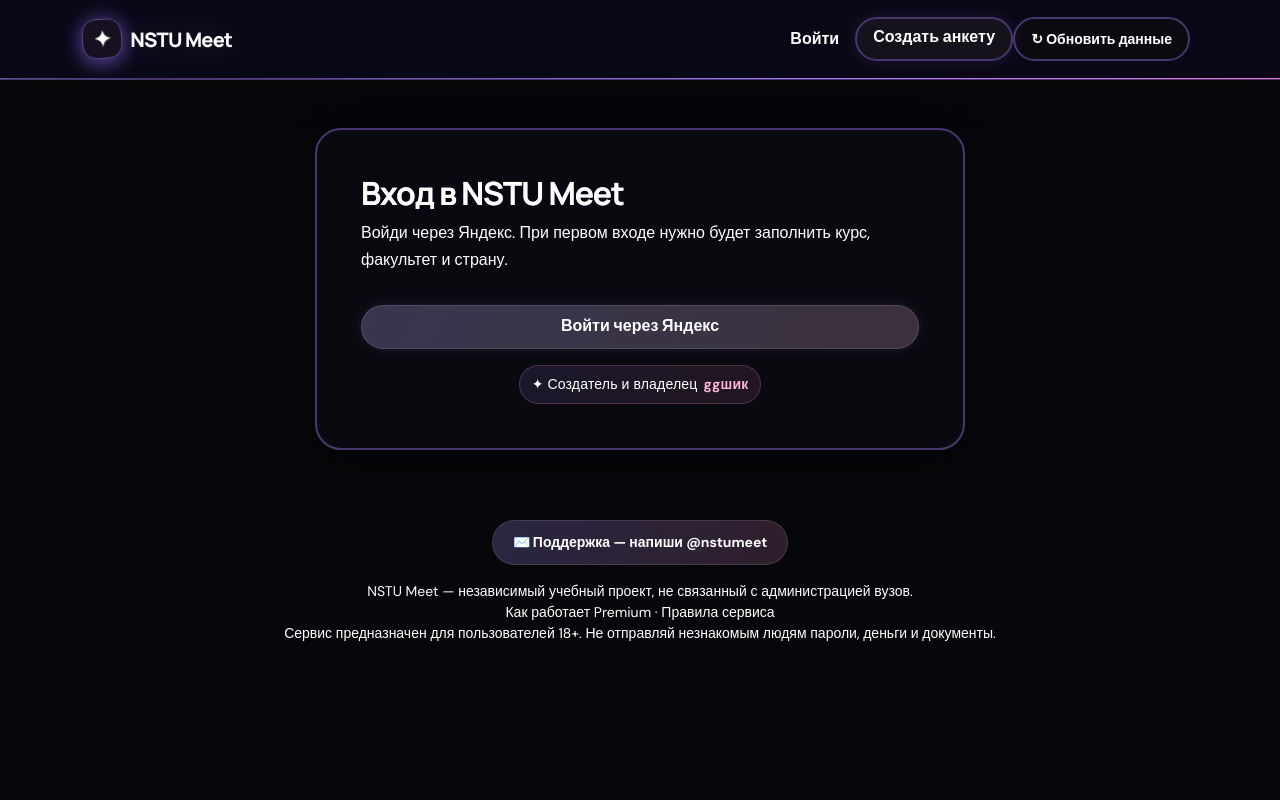
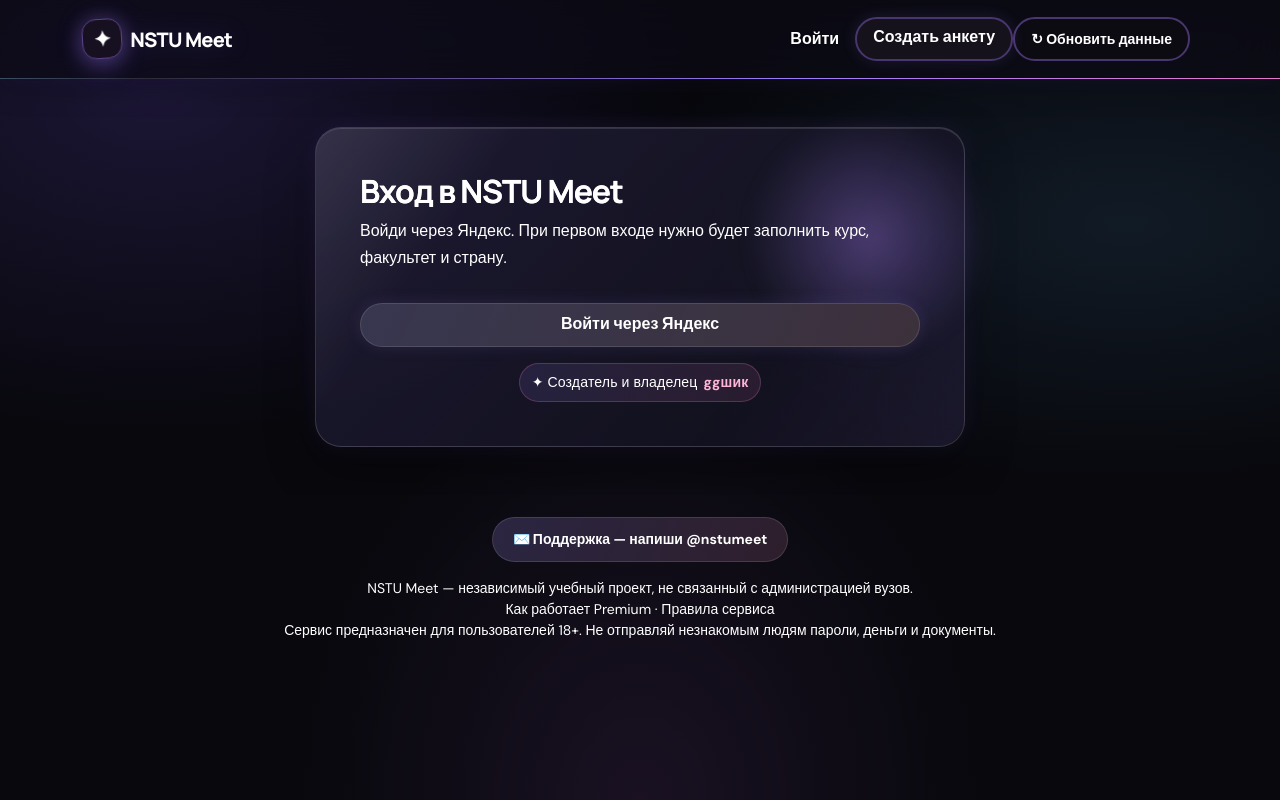
Before and after one commit to ggshik369/nstu-meet, a Flask app: page /login in a window 1280 px wide. Run offline with Flask 3, Linux system fonts and the light colour scheme; some libraries are stand-ins or nearby versions.

Commit message:
Apply liquid glass surfaces and login animations

```diff
--- a/static/style.css
+++ b/static/style.css
@@ -407,3 +407,36 @@ img{content-visibility:auto}
   .brand-orb,.feature-icon,.chat-shell,.message-row{animation:none!important}
   .btn-primary:after,.support-button:after{display:none!important}
 }
+
+/* v6 liquid glass: unified translucent surfaces and soft neon edge light */
+:root{--glass-stroke:rgba(255,255,255,.16)}
+body{background:radial-gradient(ellipse at 12% 12%,rgba(126,91,255,.16),transparent 34%),radial-gradient(ellipse at 88% 28%,rgba(95,190,255,.10),transparent 32%),radial-gradient(ellipse at 50% 100%,rgba(202,113,255,.09),transparent 38%),#08080d!important}
+.panel,.profile-side,.person-card,.chat-shell,.chat-list-item,.section-hero,.premium-hero,.empty-state,.form-shell,.hero,.hero-card,.feature,.feature-card,.glass-card,.stat-card,.info-card,.content-card,.lecture-card,.listing-card,.group-card,.match-card,.like-card,.profile-card,.auth-card,.welcome-card{
+ position:relative;isolation:isolate;overflow:hidden;background:linear-gradient(135deg,rgba(34,30,57,.78),rgba(17,17,29,.72))!important;border:1px solid var(--glass-stroke)!important;
+ box-shadow:0 18px 48px rgba(0,0,0,.34),inset 0 1px 0 rgba(255,255,255,.12),0 0 24px rgba(143,108,255,.10)!important;
+ backdrop-filter:blur(22px) saturate(155%);-webkit-backdrop-filter:blur(22px) saturate(155%);
+ transition:transform .32s cubic-bezier(.2,.8,.2,1),border-color .32s,box-shadow .32s,background .32s}
+.panel:before,.profile-side:before,.person-card:before,.chat-shell:before,.chat-list-item:before,.section-hero:before,.premium-hero:before,.empty-state:before,.form-shell:before,.hero:before,.hero-card:before,.feature:before,.glass-card:before{content:"";position:absolute;inset:0;z-index:-1;pointer-events:none;border-radius:inherit;background:linear-gradient(125deg,rgba(255,255,255,.13),transparent 24%,transparent 68%,rgba(157,120,255,.10));opacity:.8}
+.panel:hover,.profile-side:hover,.person-card:hover,.chat-shell:hover,.chat-list-item:hover,.section-hero:hover,.premium-hero:hover,.feature:hover,.hero-card:hover{border-color:rgba(177,151,255,.48)!important;box-shadow:0 24px 58px rgba(0,0,0,.40),0 0 28px rgba(145,109,255,.20),inset 0 1px 0 rgba(255,255,255,.16)!important}
+.person-card,.panel,.profile-side,.section-hero,.chat-shell,.chat-list-item,.form-shell,.feature,.hero-card{animation:glass-arrive .72s cubic-bezier(.18,.8,.25,1) both}
+.person-card:nth-child(3n+2),.feature:nth-child(3n+2){animation-delay:.08s}.person-card:nth-child(3n+3),.feature:nth-child(3n+3){animation-delay:.15s}
+@keyframes glass-arrive{from{opacity:0;transform:translateY(22px) scale(.975);filter:blur(5px)}to{opacity:1;transform:translateY(0) scale(1);filter:blur(0)}}
+@keyframes glass-breathe{0%,100%{box-shadow:0 18px 48px rgba(0,0,0,.34),0 0 16px rgba(145,109,255,.09)}50%{box-shadow:0 18px 48px rgba(0,0,0,.34),0 0 30px rgba(145,109,255,.22),0 0 48px rgba(225,132,255,.08)}}
+.chat-shell,.form-shell,.hero-card{animation:glass-arrive .72s cubic-bezier(.18,.8,.25,1) both,glass-breathe 8s ease-in-out 1s infinite}
+.chat-list-item{background:linear-gradient(130deg,rgba(42,35,68,.78),rgba(18,18,31,.72))!important}
+.message{background:linear-gradient(135deg,rgba(65,57,91,.78),rgba(34,32,51,.76))!important;border:1px solid rgba(255,255,255,.13)!important;backdrop-filter:blur(14px);box-shadow:0 8px 24px rgba(0,0,0,.16),inset 0 1px rgba(255,255,255,.08)!important}
+.message-row.mine .message{background:linear-gradient(135deg,rgba(123,91,210,.72),rgba(111,67,145,.62))!important;border-color:rgba(195,166,255,.4)!important;box-shadow:0 8px 26px rgba(143,108,255,.20)!important}
+.chat-header,.chat-compose{background:rgba(24,22,39,.66)!important;backdrop-filter:blur(18px)}
+.nav-gradient{background:rgba(12,11,21,.76)!important;border-bottom:1px solid rgba(255,255,255,.13)!important;backdrop-filter:blur(24px) saturate(170%)!important;box-shadow:0 8px 30px rgba(0,0,0,.22),0 0 22px rgba(140,106,255,.08)!important}
+.nav-link{position:relative;transition:color .25s,background .25s,transform .25s,box-shadow .25s!important}
+.nav-link:hover,.nav-link:focus-visible{background:rgba(153,125,255,.15)!important;box-shadow:0 0 18px rgba(153,125,255,.18),inset 0 0 0 1px rgba(255,255,255,.10);transform:translateY(-2px) scale(1.02)!important}
+.btn-primary{box-shadow:0 8px 22px rgba(143,108,255,.26),0 0 18px rgba(143,108,255,.12)!important}
+.btn-primary:hover,.btn-outline-primary:hover,.btn-outline-danger:hover{box-shadow:0 10px 28px rgba(143,108,255,.35),0 0 24px rgba(173,139,255,.28)!important}
+.feature-icon,.avatar,.brand-orb{box-shadow:0 8px 25px rgba(145,109,255,.24),0 0 22px rgba(190,143,255,.14)!important}
+.form-shell{overflow:visible}
+.form-shell:after{content:"";position:absolute;z-index:-2;width:210px;height:210px;right:-76px;top:-90px;border-radius:50%;background:radial-gradient(circle,rgba(173,132,255,.35),rgba(173,132,255,0) 70%);filter:blur(8px);animation:login-orbit 8s ease-in-out infinite alternate;pointer-events:none}
+@keyframes login-orbit{from{transform:translate(-10px,10px) scale(.86)}to{transform:translate(-70px,100px) scale(1.2)}}
+.form-shell h1{animation:login-title .85s .12s both}.form-shell p{animation:login-title .85s .24s both}.form-shell .btn{animation:login-title .85s .38s both}
+@keyframes login-title{from{opacity:0;transform:translateY(15px);filter:blur(4px)}to{opacity:1;transform:translateY(0);filter:blur(0)}}
+@media(max-width:767px){.panel,.profile-side,.person-card,.chat-shell,.section-hero,.premium-hero,.empty-state,.form-shell,.hero,.hero-card,.feature{backdrop-filter:blur(14px) saturate(145%);-webkit-backdrop-filter:blur(14px) saturate(145%)}}
+@media(prefers-reduced-motion:reduce){.panel,.profile-side,.person-card,.chat-shell,.chat-list-item,.section-hero,.premium-hero,.empty-state,.form-shell,.hero,.hero-card,.feature{animation:none!important;transition:none!important}}
```
